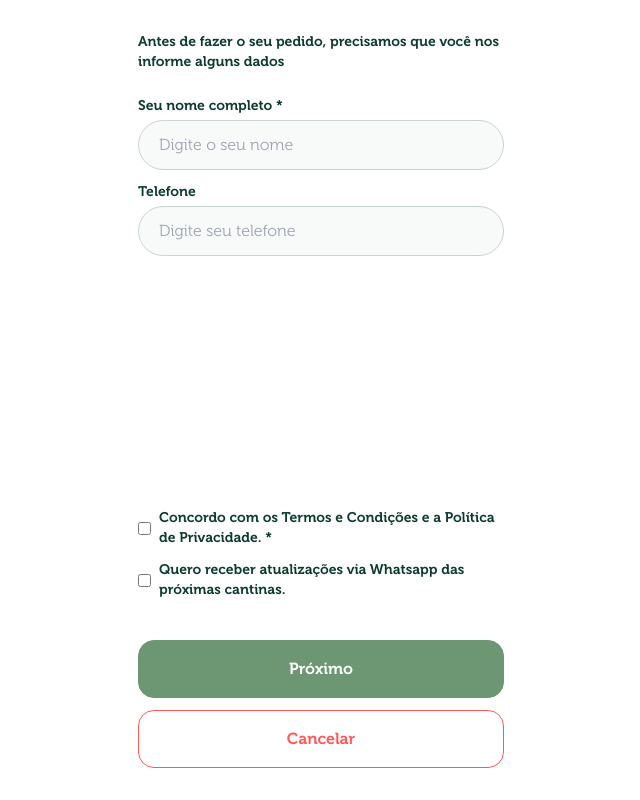
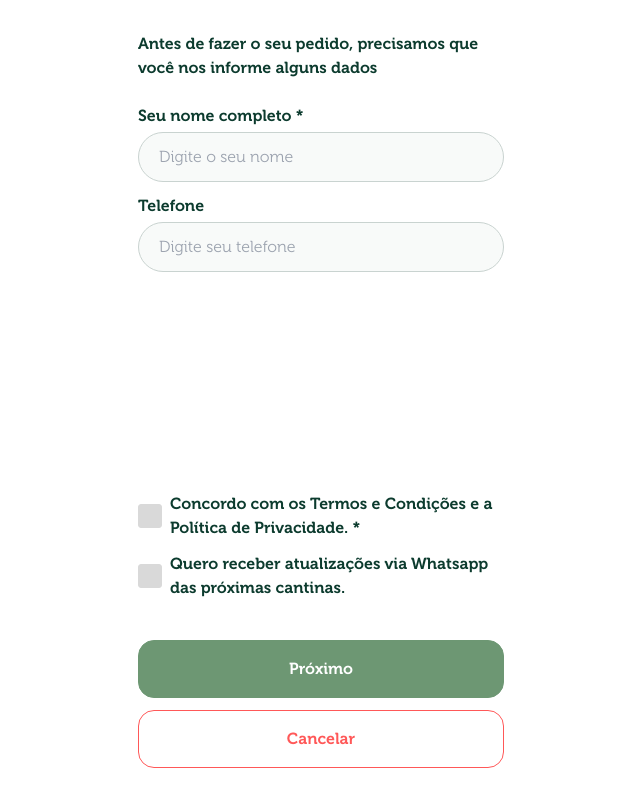
Before and after one commit to gabsrodrigues-dev/ticket-online-frontend, a React (Create React App) app: page /informationsBasics in a window 1280 px wide. Shown: the whole page, without its empty margins (319-959 px from the left). Built offline with nearby package versions, Linux system fonts and the light colour scheme.

Commit message:
Create select Element

```diff
--- a/package.json
+++ b/package.json
@@ -9,6 +9,7 @@
     "react": "^18.3.1",
     "react-dom": "^18.3.1",
     "react-helmet": "^6.1.0",
+    "react-icons": "^5.2.1",
     "react-router-dom": "^6.26.0",
     "react-scripts": "5.0.1",
     "react-toastify": "^10.0.5",
--- a/src/components/input/input.jsx
+++ b/src/components/input/input.jsx
@@ -1,9 +1,9 @@
 export default function InputComponent({label, placeholder}) {
     return (
         <div className="w-full flex flex-col gap-1">
-            <span className="text-sm">{label}</span>
-            <div className="bg-[#f8faf9] rounded-full p-3 border border-[#c9d3d0]">
-                <input className="bg-[#f8faf9] mx-2" type="text" placeholder={placeholder}/>
+            <span className="text-md">{label}</span>
+            <div className="bg-[#f8faf9] rounded-full p-3 px-5 border border-[#c9d3d0]">
+                <input className="bg-[#f8faf9] w-full" type="text" placeholder={placeholder}/>
             </div>
         </div>
     )
--- /dev/null
+++ b/src/components/select/select.jsx
@@ -0,0 +1,35 @@
+import { useState } from "react";
+import { HiMiniCheck } from "react-icons/hi2";
+
+export default function SelectComponent({ label, id, onChange }) {
+  const [isSelected, setIsSelected] = useState(false);
+
+  const handleClick = () => {
+    setIsSelected(!isSelected);
+    onChange(id, isSelected);
+  };
+
+  return (
+    <div
+      className="flex gap-2 items-center cursor-pointer w-fit"
+      onClick={handleClick}>
+      <span className="flex justify-center items-center max-sm:hidden">
+        <div
+          className={`flex items-center justify-center transition-all duration-300 w-6 h-6 rounded-[3px] border ${
+            isSelected
+              ? "bg-[#6D9773] border-[#6D9773]"
+              : "bg-[#D9D9D9]  border-[#D9D9D9]"
+          }`}>
+          <span className="flex items-center justify-center transition-all duration-300 w-6 h-6 rounded-[3px] overflow-hidden">
+            <HiMiniCheck
+              className={`transition-all text-md ease-in-out duration-300 text-white ${
+                !isSelected && "opacity-0 translate-y-6"
+              }`}
+            />
+          </span>
+        </div>
+      </span>
+      <span className="text-md select-none">{label}</span>
+    </div>
+  );
+}
--- a/src/index.css
+++ b/src/index.css
@@ -21,16 +21,20 @@ body {
   font-family: "Museo", sans-serif;
 }
 
+input {
+  outline: none
+}
+
 h1 {
   font-size: 2.25rem;
   line-height: 1;
 }
 
-h1, p, span {
+h1, p, span, label {
   font-weight: 700;
 }
 
-span {
+span, label {
   color: #0C3B2E
 }
 
--- a/src/pages/Home/Home.jsx
+++ b/src/pages/Home/Home.jsx
@@ -6,12 +6,12 @@ export default function Home() {
     window.location.href = "/informationsBasics";
   };
   return (
-    <main className="first-mobile-align">
-      <main className="second-mobile-align flex flex-col justify-between gap-6 h-full text-white bg-[#6D9773]">
-        <div className="flex min-h-[50vh] w-full justify-center items-center">
+    <main className="first-mobile-align bg-[#6D9773]">
+      <main className="second-mobile-align flex flex-col h-full justify-between gap-6 text-white bg-[#6D9773]">
+        <div className="flex w-full h-full justify-center items-center min-h-[30vh]">
           <img src="/images/logos/colored-logo.png" className="max-w-[150px]" />
         </div>
-        <div className="flex flex-col w-full gap-24">
+        <div className="flex flex-col w-full h-fit gap-20">
           <div className="flex flex-col w-full gap-3">
             <h1>Olá, tudo bem?</h1>
             <p>
@@ -22,14 +22,14 @@ export default function Home() {
               Adquira o seu lanche agora mesmo!
             </p>
           </div>
-          <div className="flex flex-col w-full gap-6">
+          <div className="flex flex-col w-full gap-10">
           <ButtonComponent
             text="Começar"
             textColor="#6D9773"
             backgroundColor="#FFF"
             onClick={nextStep}
           />
-          <StepsCounter actualStep={1} totalSteps={5} stepsBackground={'#f00'} conclusedStepsBackground={'#0ff'} />
+          <StepsCounter actualStep={1} totalSteps={5} stepsBackground={'#D9D9D9'} conclusedStepsBackground={'#7CBA3D'} />
         </div>
         </div>
       </main>
--- a/src/pages/informationsBasics/informationsBasics.jsx
+++ b/src/pages/informationsBasics/informationsBasics.jsx
@@ -1,7 +1,21 @@
 import InputComponent from "../../components/input/input"
 import ButtonComponent from "../../components/button/button";
+import SelectComponent from "../../components/select/select";
+import { useState } from "react";
 
 export default function InformationsBasics() {
+    const [selectsState, setSelectsState] = useState({
+        privacity: false,
+        updates: false
+    })
+
+    const selectValue = (id, value) => {
+        setSelectsState({
+            ...selectsState,
+            [id]: value
+        })
+    }
+
     const nextStep = () => {
         window.location.href = "/informationsBasics";
     };
@@ -13,7 +27,7 @@ export default function InformationsBasics() {
         <main className="first-mobile-align h-full">
             <main className="second-mobile-align flex flex-col h-full justify-between">
                 <div className="flex flex-col gap-6">
-                    <span className="text-sm">Antes de fazer o seu pedido, precisamos que você nos informe alguns dados</span>
+                    <span className="text-md">Antes de fazer o seu pedido, precisamos que você nos informe alguns dados</span>
 
                     <div className="flex flex-col gap-3">
                         <InputComponent label="Seu nome completo *" placeholder="Digite o seu nome"/>
@@ -23,15 +37,8 @@ export default function InformationsBasics() {
 
                 <div className="flex flex-col gap-10">
                     <div className="flex flex-col gap-3">
-                        <div className="flex gap-2 items-center">
-                            <input type="checkbox" name="privacity" id="privacity" />
-                            <span className="text-sm">Concordo com os Termos e Condições e a Política de Privacidade. *</span>
-                        </div>
-                        <div className="flex gap-2 items-center">
-                            <input type="checkbox" name="updates" id="updates" />
-                            <span className="text-sm">Quero receber atualizações via Whatsapp das próximas cantinas.</span>
-                        </div>
-
+                        <SelectComponent label="Concordo com os Termos e Condições e a Política de Privacidade. *" id="privacity" value={selectsState.privacity} onChange={selectValue} />
+                        <SelectComponent label="Quero receber atualizações via Whatsapp das próximas cantinas." id="updates" value={selectsState.updates} onChange={selectValue} />
                     </div>
                     <div className="flex flex-col gap-3">
                         <ButtonComponent
```
Also changed, not shown: 1 other file (tests, documents, lock files or other folders).
